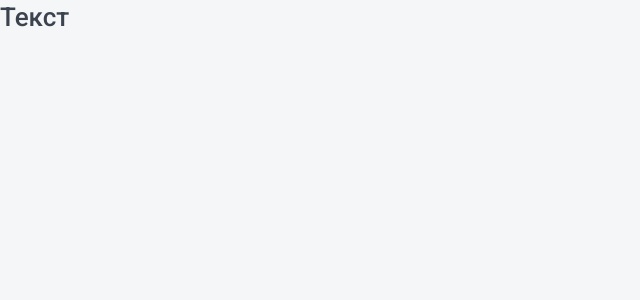
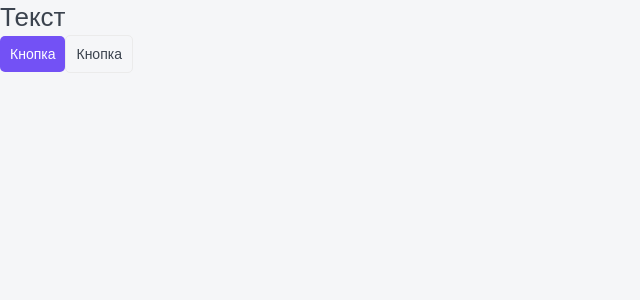
Before and after one commit to timshinsergey/react-next-course-catalog-app, a Next.js app: page / in a window 1280 px wide. Shown: the top 300 px of the page, without its empty margins (0-640 px from the left). Built offline with nearby package versions, Linux system fonts and the light colour scheme.

Commit message:
create Button component

```diff
--- /dev/null
+++ b/components/Button/Button.module.css
@@ -0,0 +1,51 @@
+.button {
+	display: inline-block;
+
+	box-sizing: border-box;
+	padding: 10px;
+
+	cursor: pointer;
+	transition: all 0.2s;
+	text-align: center;
+
+	border: none;
+	border-radius: 5px;
+
+	font-size: 14px;
+}
+
+.primary {
+	color: var(--white);
+	background-color: var(--primary);
+}
+
+.primary:hover {
+	background-color: var(--primary-hover);
+}
+
+.ghost {
+	color: var(--black);
+	border: 1px solid var(--gray-light);
+	background: none;
+}
+
+.ghost:hover {
+	color: var(--white);
+	background-color: var(--primary);
+}
+
+.arrow {
+	display: inline-block;
+
+	margin-left: 10px;
+}
+
+.down {
+	transition: all 0.2s;
+	transform: rotate(90deg);
+}
+
+.primary svg,
+.ghost:hover svg {
+	fill: var(--white);
+}
--- /dev/null
+++ b/components/Button/Button.props.ts
@@ -0,0 +1,6 @@
+import { ButtonHTMLAttributes, DetailedHTMLProps, ReactNode } from 'react'
+
+export interface ButtonProps extends DetailedHTMLProps<ButtonHTMLAttributes<HTMLButtonElement>, HTMLButtonElement> {
+	children: ReactNode
+	appearance: 'primary' | 'ghost'
+}
--- /dev/null
+++ b/components/Button/Button.tsx
@@ -0,0 +1,22 @@
+import { ButtonProps } from './Button.props'
+import styles from './Button.module.css'
+import cn from 'classnames'
+
+export const Button = ({
+  appearance,
+  children,
+  className,
+  ...props
+}: ButtonProps): JSX.Element => {
+  return (
+    <button
+      className={cn(styles.button, className, {
+        [styles.primary]: appearance == 'primary',
+        [styles.ghost]: appearance == 'ghost',
+      })}
+      {...props}
+    >
+      {children}
+    </button>
+  )
+}
--- a/components/Htag/Htag.props.ts
+++ b/components/Htag/Htag.props.ts
@@ -1,6 +1,6 @@
 import { ReactNode } from 'react'
 
 export interface HtagProps {
+	children: ReactNode
 	tag: 'h1' | 'h2' | 'h3'
-	children: ReactNode
 }
--- a/components/index.ts
+++ b/components/index.ts
@@ -1 +1,2 @@
 export * from './Htag/Htag'
+export * from './Button/Button'
--- a/package.json
+++ b/package.json
@@ -7,9 +7,10 @@
     "build": "next build",
     "start": "next start",
     "lint": "next lint",
-		"stylelint": "stylelint \"**/*.css\" --fix"
+    "stylelint": "stylelint \"**/*.css\" --fix"
   },
   "dependencies": {
+    "classnames": "^2.3.1",
     "next": "12.0.8",
     "react": "17.0.2",
     "react-dom": "17.0.2"
--- a/pages/index.tsx
+++ b/pages/index.tsx
@@ -1,9 +1,15 @@
-import { Htag } from '../components'
+import { Button, Htag } from '../components'
 
 export default function Home(): JSX.Element {
   return (
     <>
       <Htag tag='h1'>Текст</Htag>
+      <Button appearance='primary' className='some'>
+        Кнопка
+      </Button>
+      <Button appearance='ghost' className='test'>
+        Кнопка
+      </Button>
     </>
   )
 }
--- a/styles/globals.css
+++ b/styles/globals.css
@@ -4,9 +4,9 @@
 	padding: 0;
 
 	color: var(--black);
-	background-color: #F5F6F8;
+	background: #F5F6F8;
 
-	font-family: var(--font-family);
+	font-family: "Noto Sans KR", sans-serif;
 }
 
 a {
@@ -19,12 +19,26 @@
 	box-sizing: border-box;
 }
 
+.visualyHidden {
+	position: absolute;
+
+	overflow: hidden;
+
+	width: 0;
+	height: 0;
+}
+
 :root {
-	--font-family: roboto, sans-serif;
 	--black: #3B434E;
-	--white: #FFFF;
-	--primary: #7653FC;
+	--gray-light: #EBEBEB;
+	--gray: #A4A4A4;
+	--gray-dark: #6C7077;
+	--white: white;
+	--primary: #7351F5;
+	--primary-hover: #6344DF;
+	--red-light: #FEA291;
 	--red: #FC836D;
-	--green: #1DC37E;
+	--green: #007B48;
 	--green-light: #C8F8E4;
+	--font-family: "Noto Sans KR", sans-serif;
 }
```
Also changed, not shown: 1 other file (tests, documents, lock files or other folders).
